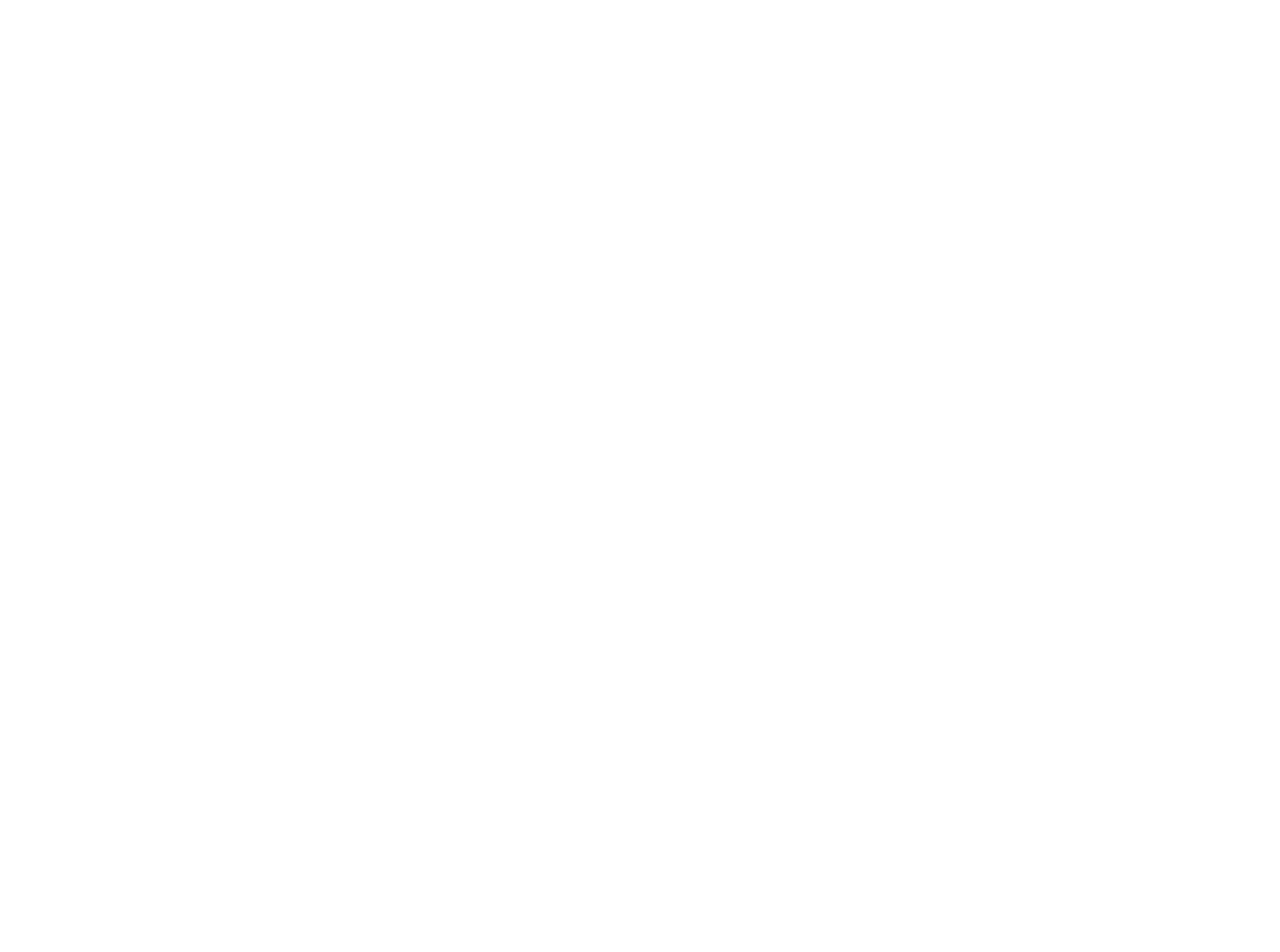
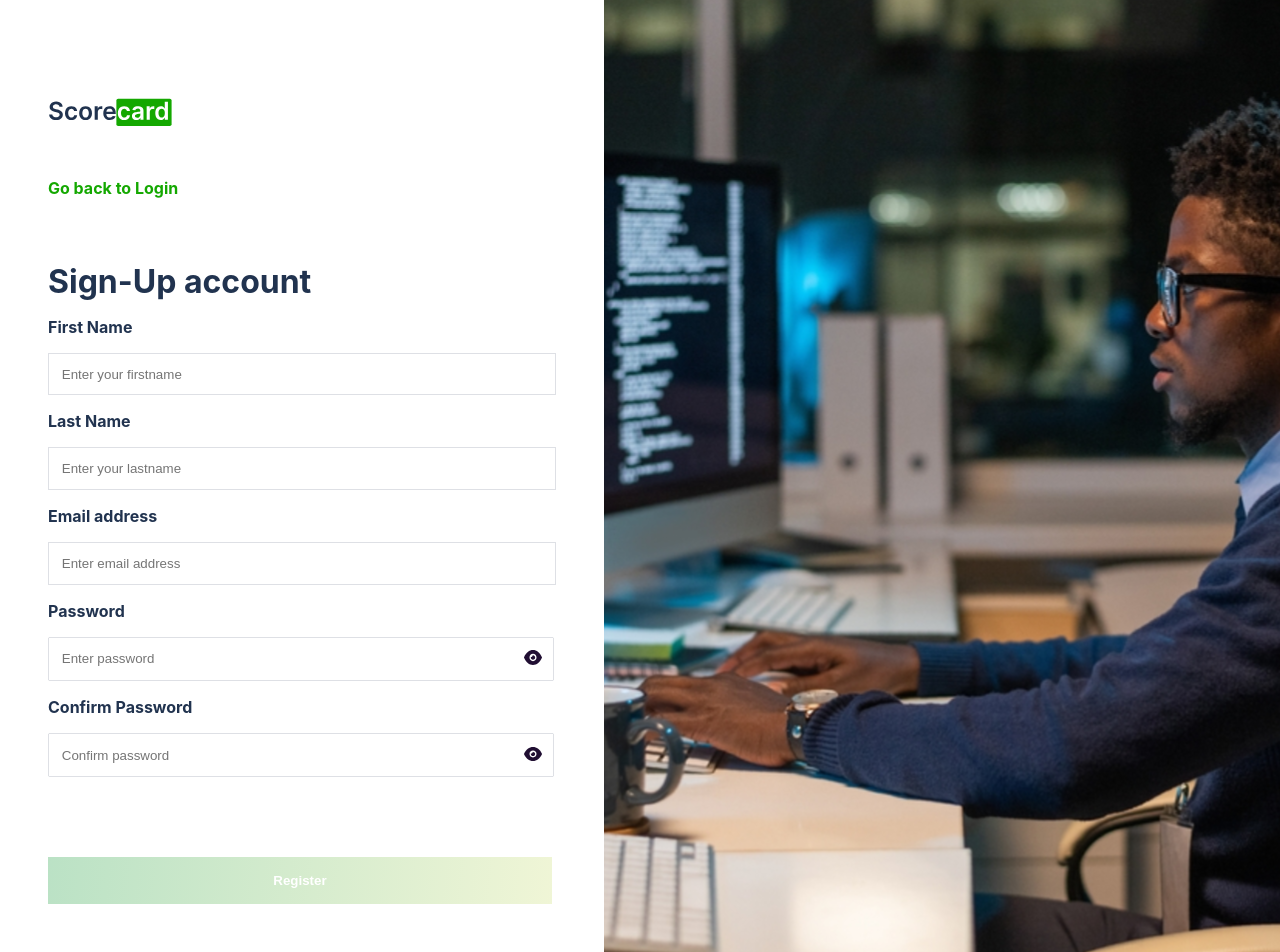
Before and after one commit to Vastro-lorde/scorecard-frontend, a React (Create React App) app: page /signup in a window 1280 px wide. Before the commit this address had no page. Shown: the top 952 px of the page. Before the commit the page ends 800 px from the top, so only its background shows below. Built offline with nearby package versions, Linux system fonts and the light colour scheme.

Commit message:
Created signup page

```diff
--- /dev/null
+++ b/src/components/SignupComponent/Signup.module.css
@@ -0,0 +1,185 @@
+* {
+  margin: 0;
+  padding: 0;
+}
+/* *{
+    box-sizing: border-box;
+} */
+
+.altH1 {
+  left: 0;
+  margin-bottom: 1rem;
+  margin-top: 4rem;
+}
+
+.backToLoginStyle {
+  color: var(--primary-green);
+  font-weight: bolder;
+  margin-top: 1rem;
+  text-decoration: none;
+}
+
+.body {
+  display: flex;
+  justify-content: space-between;
+  width: 100%;
+}
+
+.button {
+  background: linear-gradient(96.67deg, #34a853 0%, #b8d344 100%);
+  border: none;
+  cursor: pointer;
+  color: white;
+  font-weight: bold;
+  padding: 1rem;
+  width: 31.5rem;
+}
+
+.details {
+  padding: 3rem;
+}
+
+.eyeShowContainer {
+  padding: 0.7rem;
+}
+
+.eyeShowContainer:hover {
+  background-color: #34a85308;
+  padding: 0.7rem;
+  cursor: pointer;
+}
+
+.loginLink {
+  color: var(--primary-green);
+  font-weight: bolder;
+  position: relative;
+  text-decoration: none;
+}
+
+form:invalid input[type='submit'] {
+  background: linear-gradient(96.67deg, #34a85356 0%, #b9d34438 100%);
+  border: none;
+  cursor: pointer;
+  color: white;
+  font-weight: bold;
+  margin: 5rem 0;
+  padding: 1rem;
+  width: 31.5rem;
+}
+
+h1 {
+  color: var(--primary-black);
+  margin-bottom: 6rem;
+}
+
+img {
+  width: 100%;
+}
+
+input {
+  color: var(--primary-black);
+  border: 1px solid rgba(33, 51, 79, 0.15);
+  display: block;
+  margin: 1rem 0;
+  padding: 0.8rem;
+  transition: all 0.3s ease-in-out;
+  width: 30rem;
+}
+
+/* input[type='email']:invalid {
+  border-color: red;
+} */
+
+input[type='password'],
+.passwordInput {
+  border: none;
+  margin: 0;
+}
+
+/* input[type='password']:invalid {
+  border-color: red;
+} */
+
+label {
+  color: var(--primary-black);
+  display: block;
+  font-weight: bolder;
+}
+
+.logoContainer {
+  margin: 3rem 0 3rem 0;
+  width: 8rem;
+}
+
+.passwordInputContainer {
+  align-items: center;
+  border: 1px solid rgba(33, 51, 79, 0.15);
+  border-radius: 0.1rem;
+  display: flex;
+  margin: 1rem 0;
+  padding: 0;
+  width: 31.5rem;
+}
+
+.paswordRequirements {
+  display: none;
+}
+
+.sendLink {
+  margin: 0 0 3rem 0;
+}
+
+/* Medium devices (landscape tablets, 768px and up) */
+@media only screen and (max-width: 768px) {
+  .body {
+    display: flex;
+    flex-direction: column;
+    justify-content: space-between;
+    width: 100%;
+  }
+
+  form:invalid input[type='submit'] {
+    width: 20.5rem;
+  }
+
+  input {
+    width: 19rem;
+  }
+
+  .logoContainer {
+    width: 5rem;
+  }
+
+  .passwordInputContainer {
+    width: 20.5rem;
+  }
+}
+
+/* Large devices (laptops/desktops, 992px and up) */
+@media only screen and (max-width: 992px) {
+  .body {
+    display: flex;
+    flex-direction: column;
+    justify-content: space-between;
+    width: 100%;
+  }
+  .details {
+    width: 50%;
+  }
+
+  input {
+    width: 19rem;
+  }
+
+  .logoContainer {
+    margin: 4rem 0 4rem 0;
+    width: 8rem;
+  }
+
+  form:invalid input[type='submit'] {
+    width: 20.5rem;
+  }
+  .passwordInputContainer {
+    width: 20.5rem;
+  }
+}
--- /dev/null
+++ b/src/components/SignupComponent/Signup.tsx
@@ -0,0 +1,94 @@
+import React from 'react';
+import { Link } from 'react-router-dom';
+import SignupCss from './Signup.module.css';
+import scoreLogo from '../../assets/scoreLogo.svg';
+import bgImage from '../../assets/bgImage.svg';
+import eyeShow from '../../assets/eyeShow.svg';
+import { useRef } from 'react';
+
+function Signup() {
+  const passwordInput = useRef<HTMLInputElement>(null);
+  const confirmPasswordInput = useRef<HTMLInputElement>(null);
+
+  function passwordShow(passwordInput: React.RefObject<HTMLInputElement>) {
+    if (passwordInput.current!.type === 'password') {
+      passwordInput.current!.type = 'text';
+    } else {
+      passwordInput.current!.type = 'password';
+    }
+  }
+  return (
+    <div className={SignupCss.body}>
+      <div className={SignupCss.details}>
+        <div className={SignupCss.logoContainer}>
+          <Link to='/'>
+            <img src={scoreLogo} alt='Score logo' />
+          </Link>
+        </div>
+        <Link to='/login' className={SignupCss.backToLoginStyle}>
+          Go back to Login
+        </Link>
+        <h1 className={SignupCss.altH1}>Sign-Up account</h1>
+        <form action='' method=''>
+          <label htmlFor='firstname'>First Name</label>
+          <input type='text' name='firstname' id='firstname' placeholder='Enter your firstname' required />
+          <label htmlFor='lastname'>Last Name</label>
+          <input type='text' name='lastname' id='lastname' placeholder='Enter your lastname' required />
+          <label htmlFor='email'>Email address</label>
+          <input type='email' name='email' id='email' placeholder='Enter email address' required />
+          <label htmlFor='password'>Password</label>
+          <div className={SignupCss.passwordInputContainer}>
+            <input
+              className={SignupCss.passwordInput}
+              ref={passwordInput}
+              type='password'
+              name='password'
+              id='password'
+              placeholder='Enter password'
+              pattern='(?=.*\d)(?=.*[a-z])(?=.*[A-Z]).{8,}'
+              required
+            />
+            <div
+              className={SignupCss.eyeShowContainer}
+              onClick={() => {
+                passwordShow(passwordInput);
+              }}
+            >
+              <img src={eyeShow} alt='Score logo' />
+            </div>
+          </div>
+          <label htmlFor='confirmPassword'>Confirm Password</label>
+          <div className={SignupCss.passwordInputContainer}>
+            <input
+              className={SignupCss.passwordInput}
+              ref={confirmPasswordInput}
+              type='password'
+              name='confirmPassword'
+              placeholder='Confirm password'
+              pattern='(?=.*\d)(?=.*[a-z])(?=.*[A-Z]).{8,}'
+              required
+            />
+            <div
+              className={SignupCss.eyeShowContainer}
+              onClick={() => {
+                passwordShow(confirmPasswordInput);
+              }}
+            >
+              <img src={eyeShow} alt='Score logo' />
+            </div>
+          </div>
+          <div className={SignupCss.paswordRequirements}>
+            Your password must be at least 6 characters as well as contain at least one uppercase, one lowercase, and
+            one number.
+          </div>
+          <input type='submit' className={SignupCss.button} value='Register' />
+        </form>
+      </div>
+      <div className={SignupCss.imageContainer}>
+        <img src={bgImage} alt='A young man typing on a computer' />
+      </div>
+    </div>
+  );
+}
+
+export default Signup;
--- /dev/null
+++ b/src/pages/SignupPage.tsx
@@ -0,0 +1,12 @@
+import React from 'react';
+import Signup from '../components/SignupComponent/Signup';
+
+function SignupPage() {
+  return (
+    <div>
+      <Signup />
+    </div>
+  );
+}
+
+export default SignupPage;
--- a/src/routing/Routes.tsx
+++ b/src/routing/Routes.tsx
@@ -1,8 +1,9 @@
 import React from 'react';
 import { BrowserRouter as Router, Route, Routes } from 'react-router-dom';
-import Login from '../pages/LoginPage';
-import ForgotPassword from '../pages/ForgotPasswordPage';
-import ResetPassword from '../pages/ResetPassword';
+import LoginPage from '../pages/LoginPage';
+import SignupPage from '../pages/SignupPage';
+import ForgotPasswordPage from '../pages/ForgotPasswordPage';
+import ResetPasswordPage from '../pages/ResetPassword';
 import HomePage from '../pages/HomePage';
 
 function Routers() {
@@ -10,9 +11,10 @@ function Routers() {
     <Router>
       <Routes>
         <Route path='/' element={<HomePage />} />
-        <Route path='/login' element={<Login />} />
-        <Route path='/ForgotPassword' element={<ForgotPassword />} />
-        <Route path='/ResetPassword' element={<ResetPassword />} />
+        <Route path='/signup' element={<SignupPage />} />
+        <Route path='/login' element={<LoginPage />} />
+        <Route path='/ForgotPassword' element={<ForgotPasswordPage />} />
+        <Route path='/ResetPassword' element={<ResetPasswordPage />} />
       </Routes>
     </Router>
   );
```
